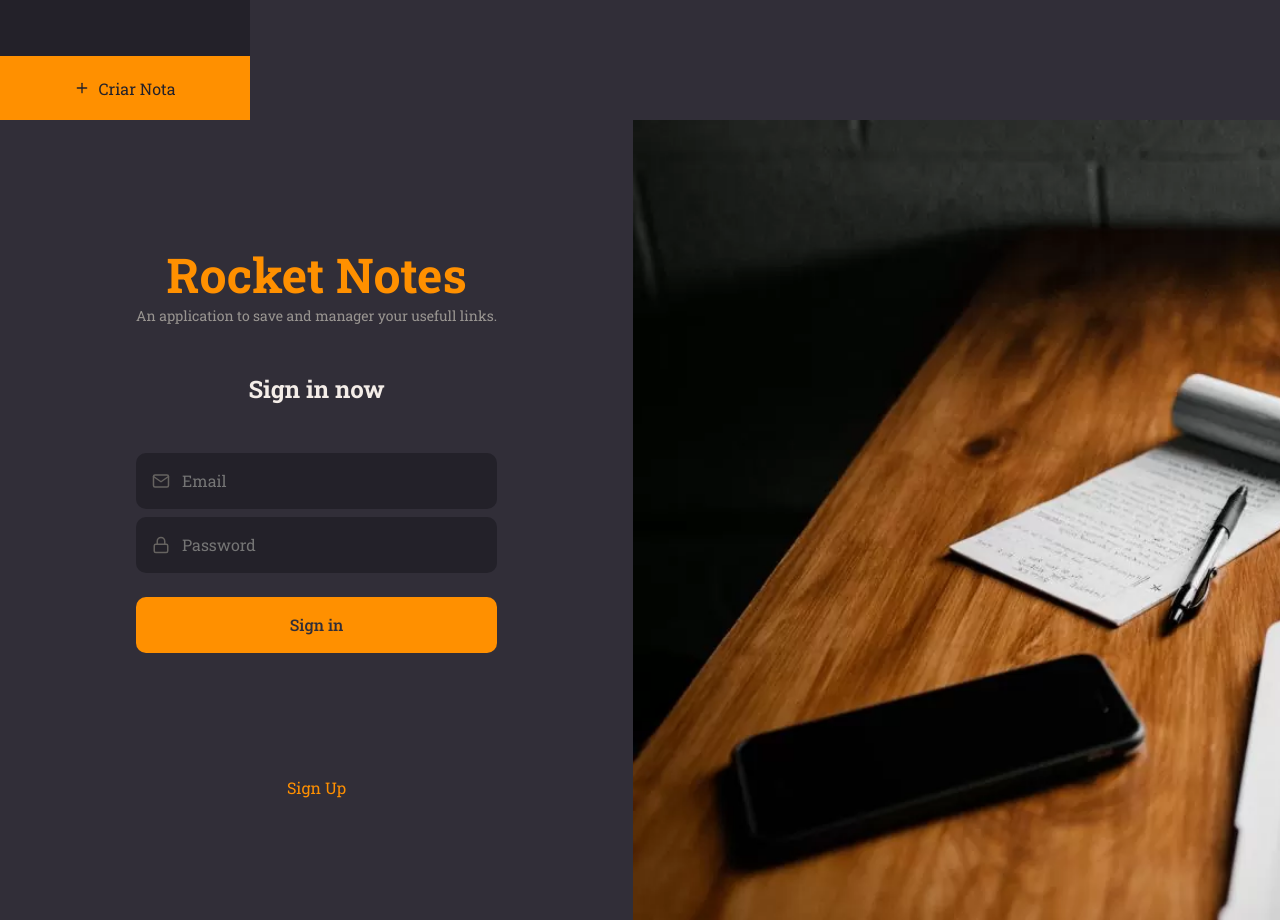
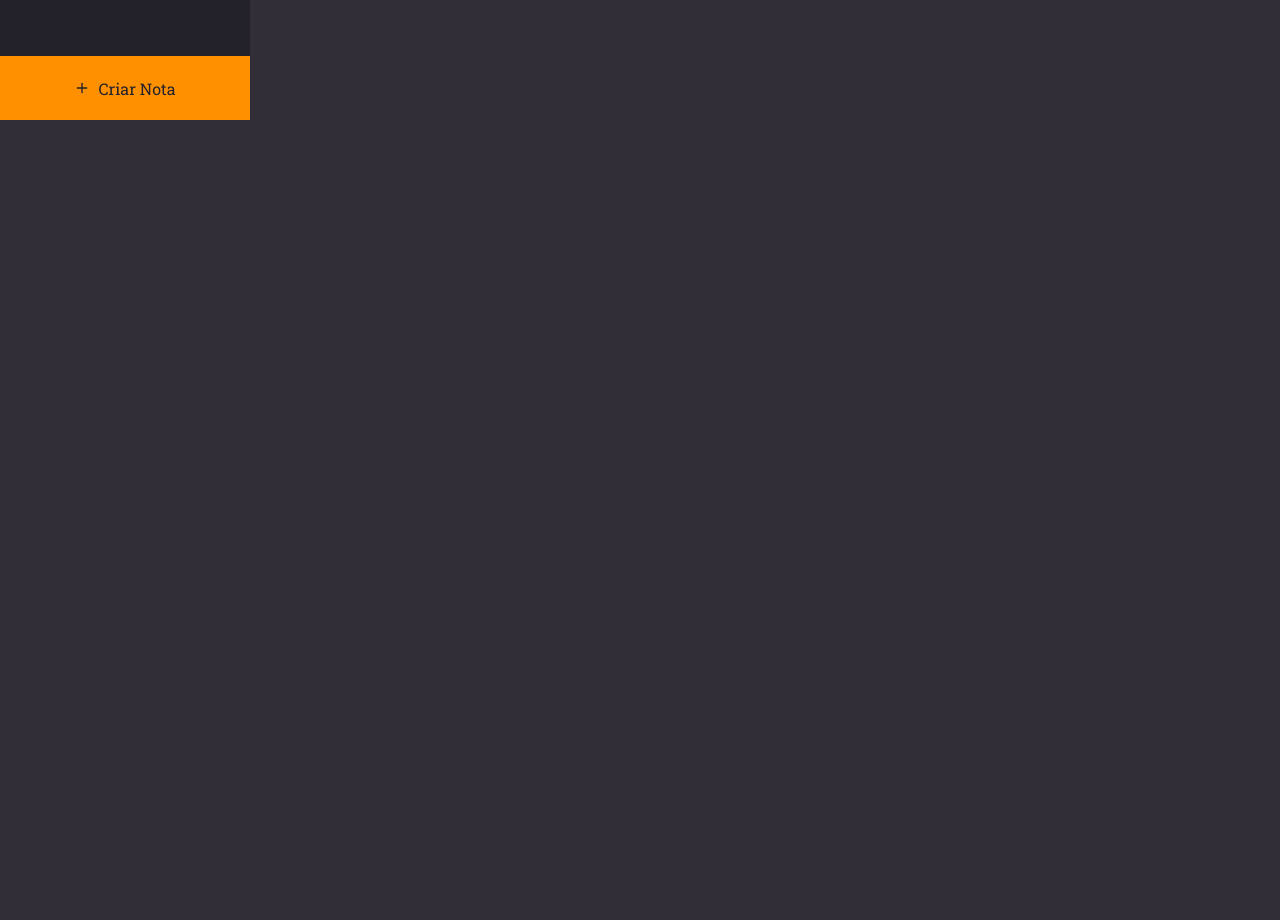
Before and after one commit to brunolyma/rocketnotes, a React (Vite) app: page / in a window 1280 px wide. Shown: the part 680-1600 px from the top of the page. After the commit the page ends 800 px from the top, so only its background shows below. Built offline with nearby package versions, Linux system fonts and the light colour scheme.

Commit message:
routes index.jsx

```diff
--- a/src/routes/index.jsx
+++ b/src/routes/index.jsx
@@ -1,13 +1,14 @@
 import { BrowserRouter } from "react-router";
 
 import { AppRoutes } from "./app.routes";
-import { AuthRoutes } from "./auth.routes";
+
+// import { AuthRoutes } from "./auth.routes";
 
 export function Routes() {
   return (
     <BrowserRouter>
       <AppRoutes />
-      <AuthRoutes />
+      {/* <AuthRoutes /> */}
     </BrowserRouter>
   );
 }
```
